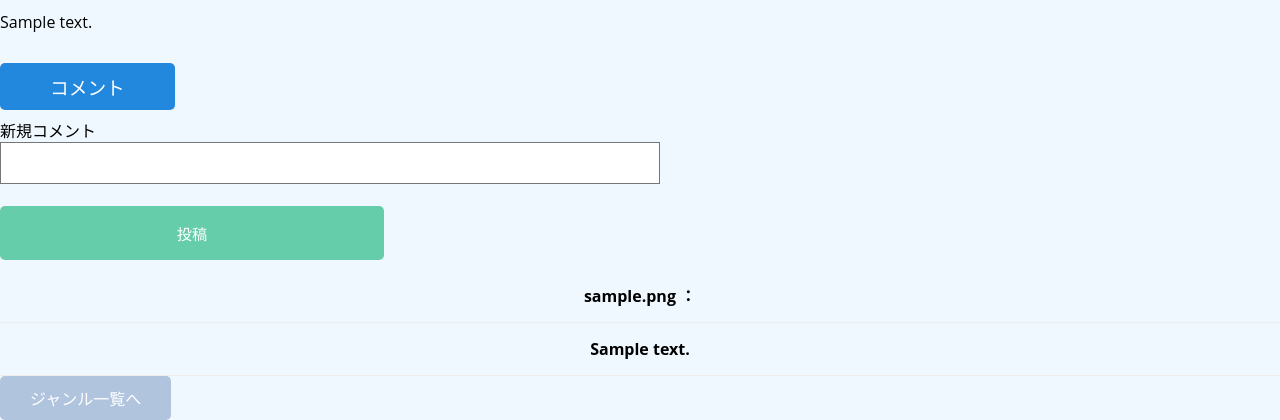
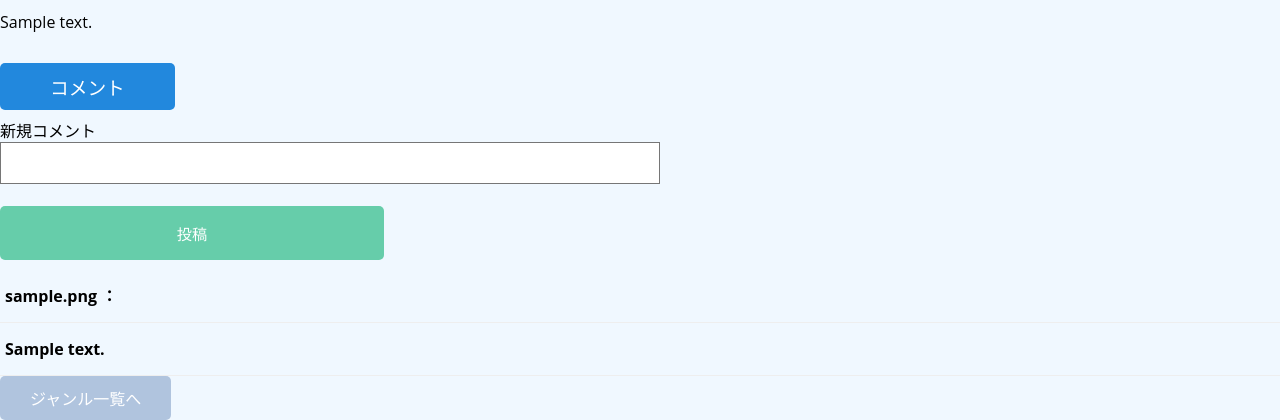
Before and after one commit to Tomoki245724/Ootorikaihi, a Flask app: page /site/1 in a window 1280 px wide. Shown: the part 729-1149 px from the top of the page. Run offline with Flask 3, Linux system fonts and the light colour scheme; a user stored in the database is signed in; tables that the repository leaves empty hold one stand-in row (values such as "Sample post"); lists and menus that the app fills with data are empty.

Commit message:
correction

```diff
--- a/flask_app/static/css/create_site.css
+++ b/flask_app/static/css/create_site.css
@@ -31,9 +31,10 @@ table tr:hover{
 }
 
 table th,table td{
-    text-align: center;
+    text-align: left;
     width: 25%;
     padding: 15px 0;
+    padding-left: 5px;
 }
 
 /* Reset top and bottom margins from certain elements */
```
